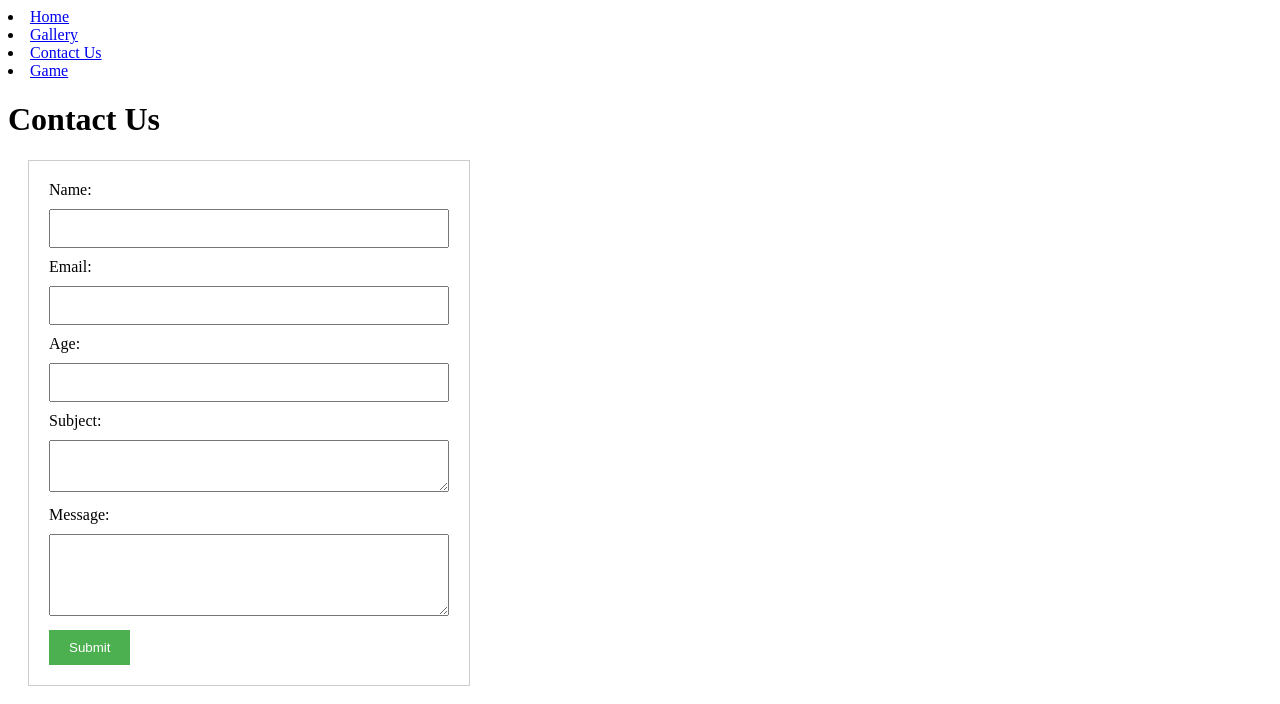
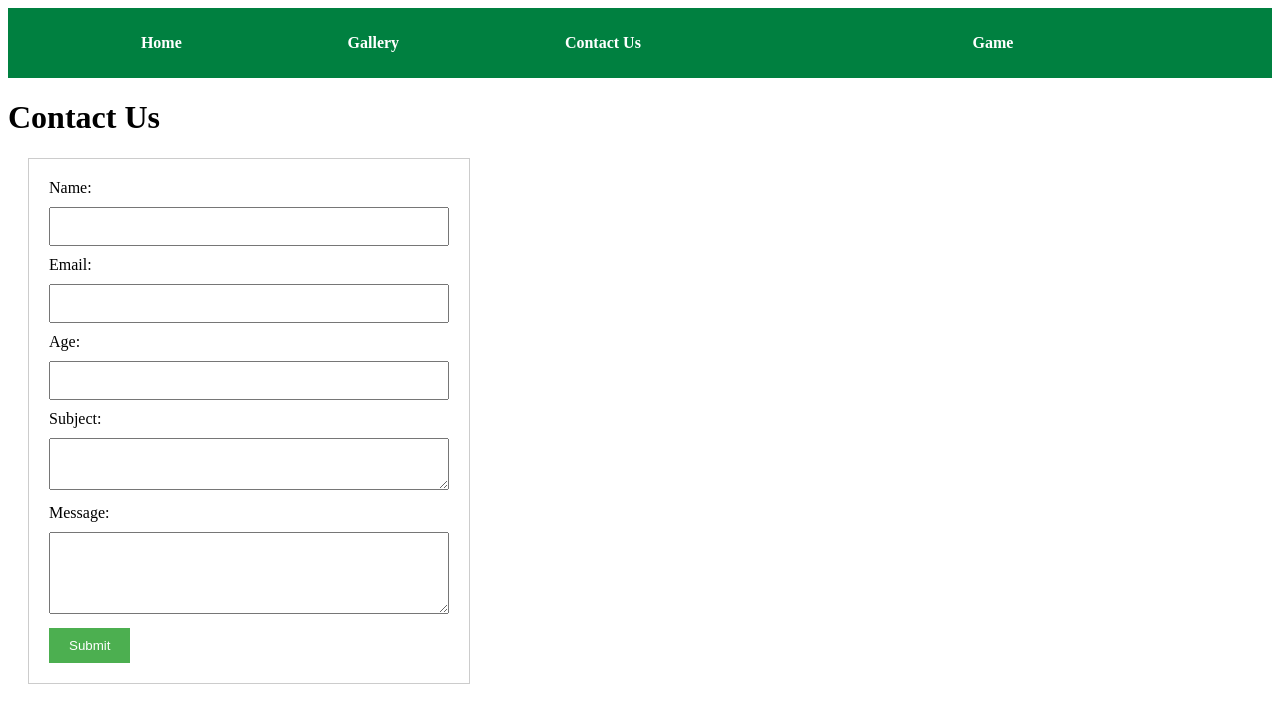
Before and after one commit to Aaronryan1/ProjectWDD, a plain HTML site: page form.html in a window 1280 px wide. Drawn offline with Linux system fonts and the light colour scheme.

Commit message:
form.html

```diff
--- a/form.html
+++ b/form.html
@@ -27,13 +27,33 @@
         input[type="submit"]:hover {
             background-color: #45a049;
         }
+		nav {
+			background-color: #008040;
+			padding: 10px;
+		}
+
+		nav ul {
+			list-style-type: none;
+			display: flex;
+			justify-content: space-around;
+		}
+
+		nav a {
+			text-decoration: none;
+			color: #fff;
+			font-weight: bold;
+		}
     </style>
 </head>
 <body>
+	<nav>
+            <ul>
                 <li><a href="index.html">Home</a></li>
 		<li><a href="gallery.html">Gallery </a></li>
 		<li><a href="form.html">Contact Us<a/></li>
 		<li><a href="game.html">Game<a/></li>
+            </ul>
+        </nav>
     <h1>Contact Us</h1>    <form id="contactForm">
         <label for="name">Name:</label>
         <input type="text" id="name" name="name" required>
```
Lines whose indentation alone changed are shown as unchanged.
